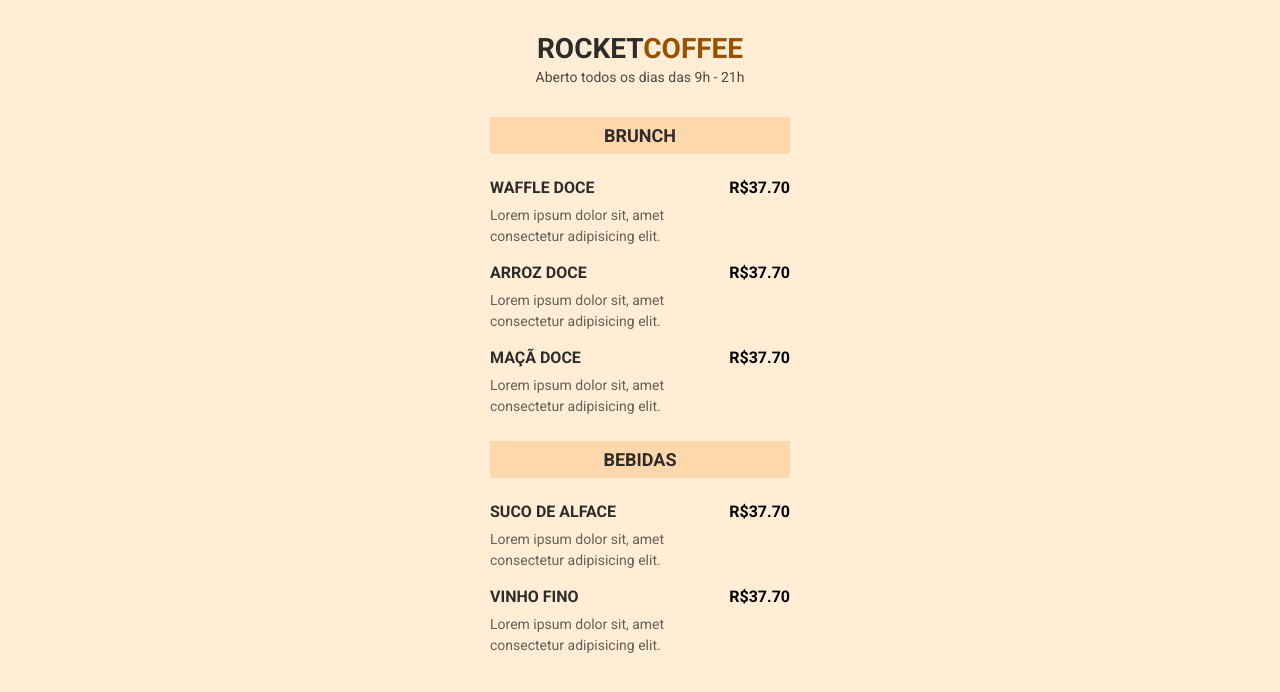
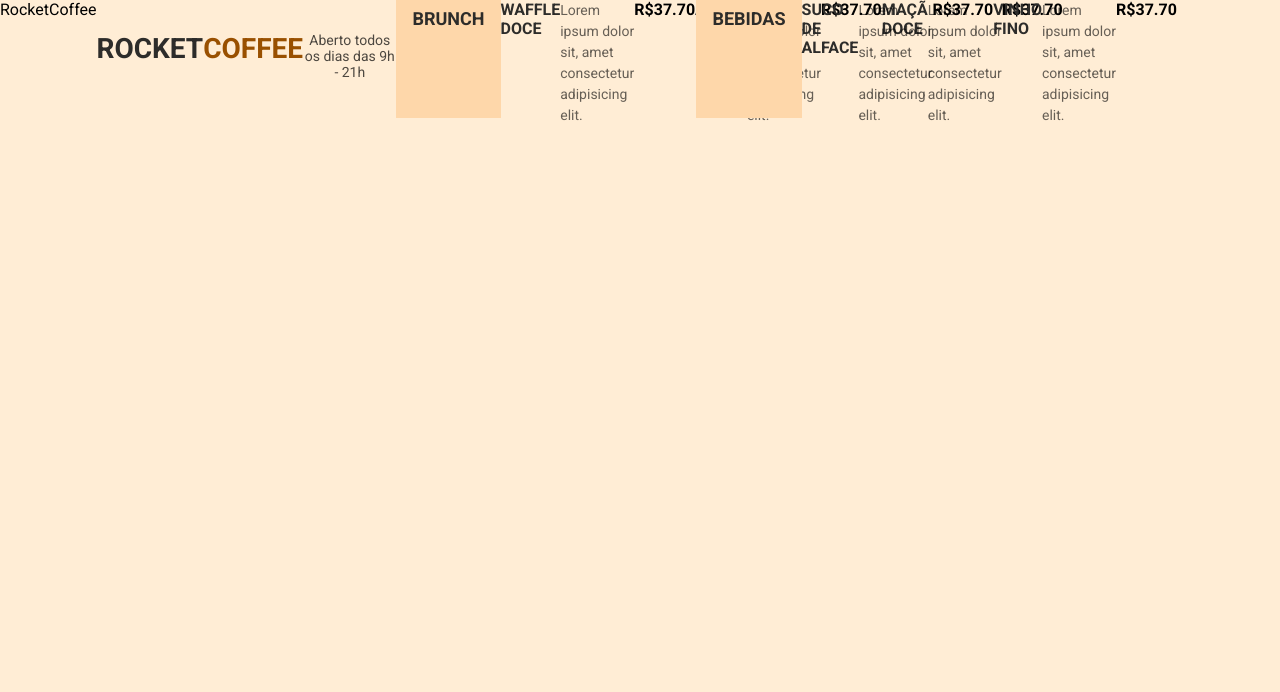
Before and after one commit to diegobrunari/rocketcoffe, a plain HTML site: page index.html in a window 1280 px wide. Drawn offline with Linux system fonts and the light colour scheme.

Commit message:
alteracao_teste

```diff
--- a/styles.css
+++ b/styles.css
@@ -2,7 +2,7 @@
   margin: 0;
   padding: 0;
   font-family: roboto, sans-serif;
-
+  display: flex;
 }
 
 body {
@@ -13,7 +13,9 @@
   list-style: none;
 }
 
-  h1, h2, h3 {
+h1,
+h2,
+h3 {
   text-transform: uppercase;
   font-size: 28px;
   font-style: bold;
@@ -41,7 +43,8 @@
   color: #995000;
 }
 
-  header, section {
+header,
+section {
   max-width: 300px;
   margin: 0 auto;
 }
```
Lines whose indentation alone changed are shown as unchanged.
